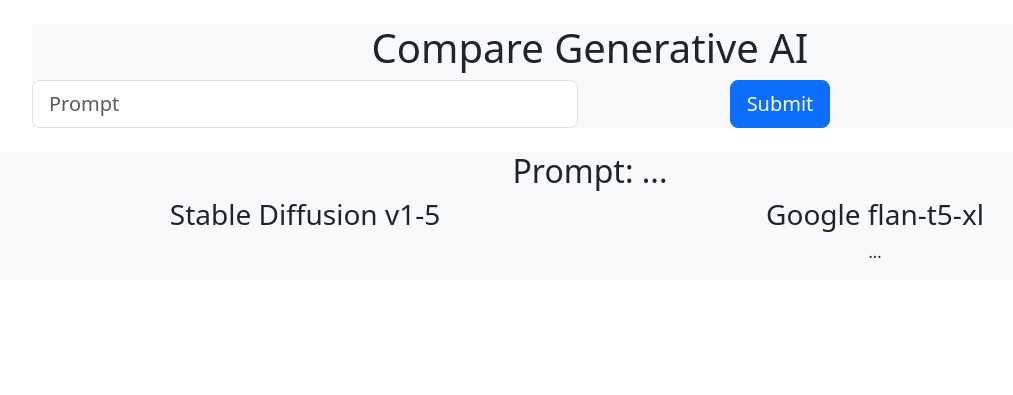
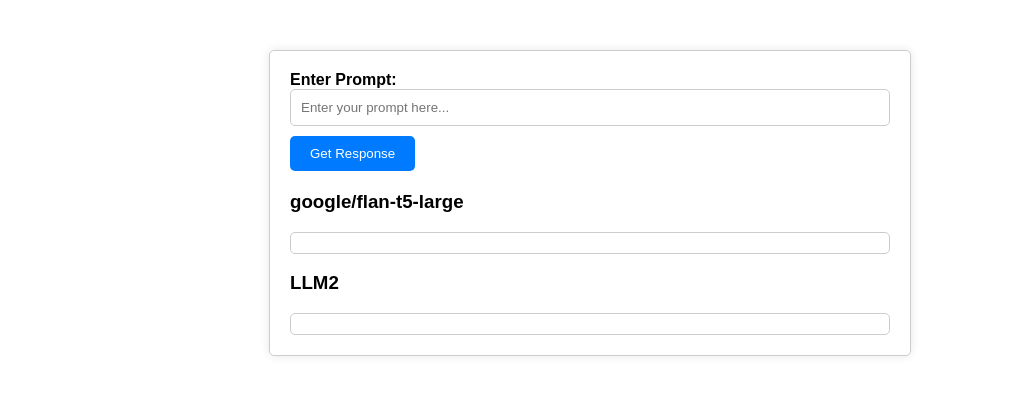
Before and after one commit to Abhijeet-Bhushari/CompareLLMs, a Flask app: page / in a window 1280 px wide. Shown: the top 395 px of the page, without its empty margins (50-1063 px from the left). Run offline with Flask 3, Linux system fonts and the light colour scheme; some libraries are stand-ins or nearby versions.

Commit message:
another index

```diff
--- a/templates/index.html
+++ b/templates/index.html
@@ -1,65 +1,120 @@
-
 <!DOCTYPE html>
 <html lang="en">
   <head>
-    <meta charset="utf-8" />
-    <meta name="viewport" content="width=device-width, initial-scale=1, shrink-to-fit=no" />
-    <meta name="description" content="" />
-    <meta name="author" content="" />
-    <title>Landing Page - Start Bootstrap Theme</title>
-    <!-- Favicon-->
-    <link rel="icon" type="image/x-icon" href="assets/favicon.ico" />
-    <!-- Bootstrap icons-->
-    <link href="https://cdn.jsdelivr.net/npm/bootstrap-icons@1.5.0/font/bootstrap-icons.css" rel="stylesheet" type="text/css" />
-    <!-- Google fonts-->
-    <link href="https://fonts.googleapis.com/css?family=Lato:300,400,700,300italic,400italic,700italic" rel="stylesheet" type="text/css" />
-    <!-- Core theme CSS (includes Bootstrap)-->
-    <link href="https://cdnjs.cloudflare.com/ajax/libs/twitter-bootstrap/4.0.0-alpha.4/css/bootstrap.min.css" rel="stylesheet" />
-</head>
-<body>
-  <br>
-  <!-- Masthead-->
-  <div class="container">
-    <section class="features-icons bg-light text-center">
-      <div class="row">
-        <div class="col-12">
-          <h1 class="mb-6">Compare Generative AI</h1>
-        </div>
+    <meta charset="UTF-8" />
+    <meta name="viewport" content="width=device-width, initial-scale=1.0" />
+    <title>Text-to-Text LLM Models</title>
+    <style>
+      body {
+        font-family: Arial, sans-serif;
+        margin: 0;
+        padding: 0;
+      }
+      .container {
+        max-width: 600px;
+        margin: 50px auto;
+        padding: 20px;
+        border: 1px solid #ccc;
+        border-radius: 5px;
+        box-shadow: 0 0 10px rgba(0, 0, 0, 0.1);
+      }
+      label {
+        font-weight: bold;
+      }
+      input[type="text"] {
+        width: 100%;
+        padding: 10px;
+        margin-bottom: 10px;
+        border: 1px solid #ccc;
+        border-radius: 5px;
+        box-sizing: border-box;
+      }
+      button {
+        background-color: #007bff;
+        color: #fff;
+        border: none;
+        padding: 10px 20px;
+        border-radius: 5px;
+        cursor: pointer;
+      }
+      button:hover {
+        background-color: #0056b3;
+      }
+      #response-container {
+        margin-top: 20px;
+      }
+      #model1-response,
+      #model2-response {
+        margin-top: 10px;
+        border: 1px solid #ccc;
+        padding: 10px;
+        border-radius: 5px;
+      }
+    </style>
+  </head>
+  <body>
+    <div class="container">
+      <label for="prompt">Enter Prompt:</label>
+      <input type="text" id="prompt" placeholder="Enter your prompt here..." />
+      <button onclick="getResponse()">Get Response</button>
+
+      <div id="response-container">
+        <h3>google/flan-t5-large</h3>
+        <div id="model1-response"></div>
+        <h3>LLM2</h3>
+        <div id="model2-response"></div>
       </div>
-      <form action="\submit-prompt" method="post" id="submission-form">
-        <div class="row">
-        <div class="col-md-6">
-          <input class="form-control form-control-lg" id="prompt" name="prompt-input" type="text" placeholder="Prompt" data-sb-validations="required" />
-        </div>
-        <div class="col-md-4">
-          <button class="btn btn-primary btn-lg" id="submitButton" type="submit">Submit</button>
-        </div>
-        </div>
-      </form>
-    </section>
-  </div>
-  <br>
-<!-- Icons Grid-->
-<section class="features-icons bg-light text-center">
-  <div class="container">
-      <div class="row">
-        <div class="col-lg-12">
-          <h2>
-            Prompt: {{ prompt|default("...") }}
-          </h2>
-        </div>
-      </div>
-      <div class="row">
-          <div class="col-lg-6">
-            <h3>Stable Diffusion v1-5</h3>
-            <!-- <img src="{{ generated_image|default("...", true) }}" class="mainImg" alt="Generated Image"> -->
-          </div>
-          <div class="col-lg-6">
-              <h3>Google flan-t5-xl</h3>
-              <p>{{ generated_text|default("...") }}</p>
-          </div>
-      </div>
-  </div>
-</section>
-</body>
+    </div>
+
+    <script>
+      async function query1(data) {
+        const response = await fetch(
+          "https://api-inference.huggingface.co/models/google/flan-t5-large",
+          {
+            headers: {
+              Authorization: "Bearer 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",
+            },
+            method: "POST",
+            body: JSON.stringify(data),
+          }
+        );
+        const result = await response.json();
+        return result;
+      }
+
+      async function query2(data) {
+        const response = await fetch(
+          "https://api-inference.huggingface.co/models/google/flan-t5-xxl",
+          {
+            headers: {
+              Authorization: "Bearer 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",
+            },
+            method: "POST",
+            body: JSON.stringify(data),
+          }
+        );
+        const result = await response.json();
+        return result;
+      }
+
+      async function getResponse() {
+        const prompt = document.getElementById("prompt").value;
+        try {
+          query1({ inputs: prompt }).then((response1) => {
+            document.getElementById("model1-response").innerText =
+              response1[0].generated_text;
+            console.log(JSON.stringify(response1));
+          });
+
+          query2({ inputs: prompt }).then((response2) => {
+            document.getElementById("model2-response").innerText =
+              response2[0].generated_text;
+            console.log(JSON.stringify(response2));
+          });
+        } catch (error) {
+          console.error("Error:", error);
+        }
+      }
+    </script>
+  </body>
 </html>
```
Also changed, not shown: templates/index2.html (added, +65 -0 lines).
